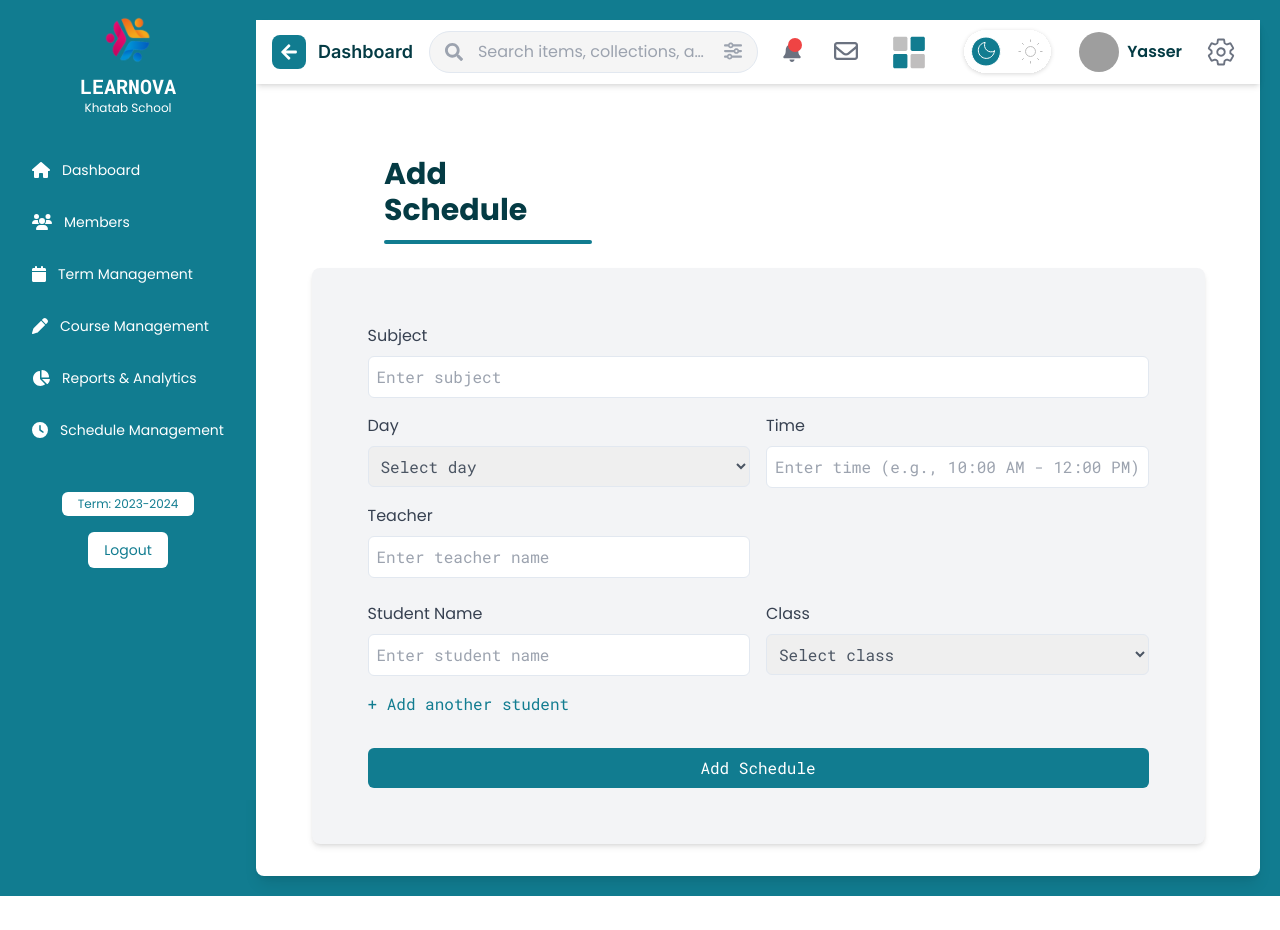
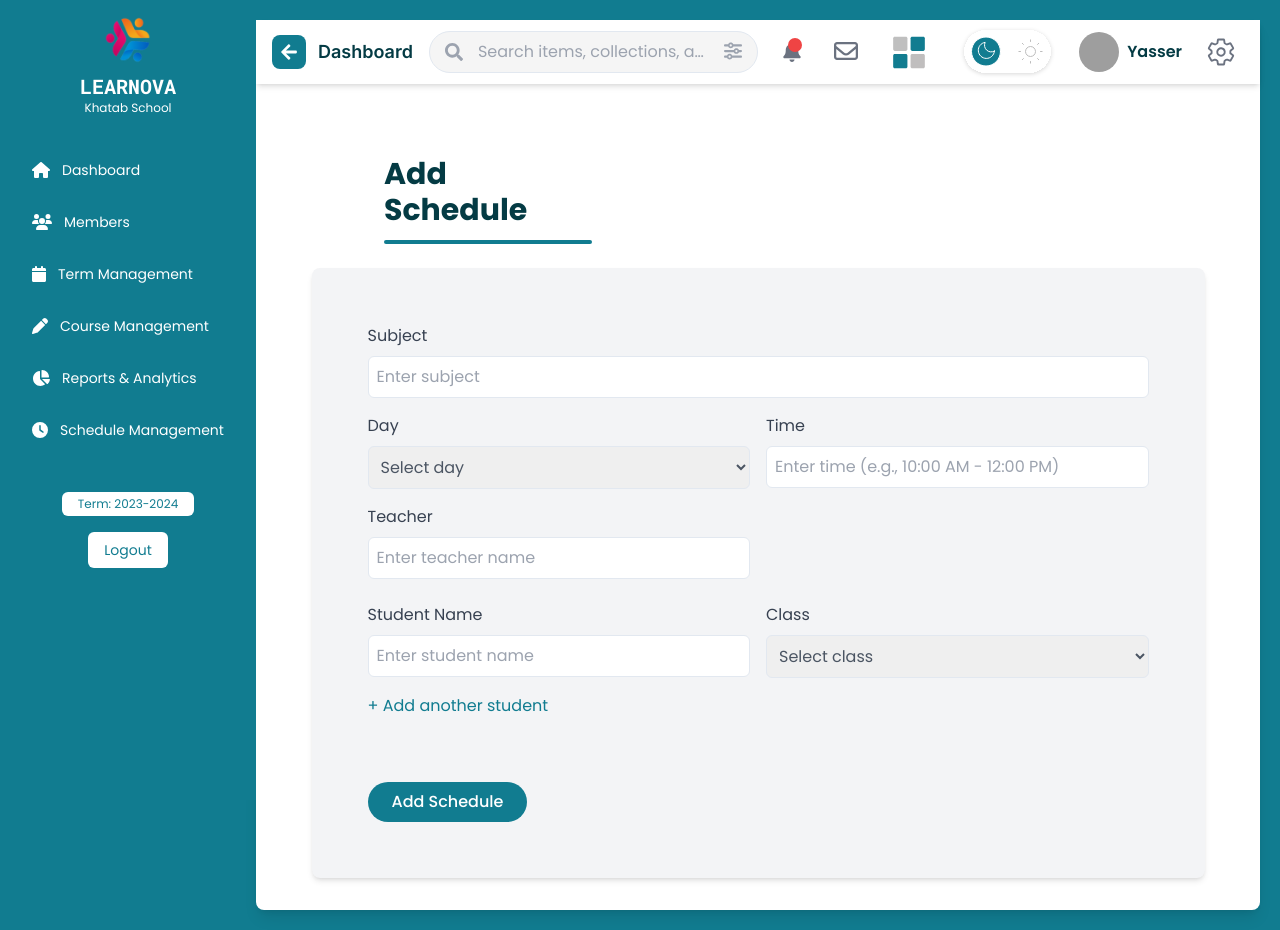
Before and after one commit to mhmodfrmwi/School-System, a React (Vite) app in the folder frontend/: page /students/scheduleform in a window 1280 px wide. Before the commit the page ends 896 px from the top, so only its background shows below. Built offline with nearby package versions, Linux system fonts and the light colour scheme; grey boxes are pictures that could not be loaded.

Commit message:
route schadule

```diff
--- a/frontend/src/Features/Admin/components/Parents/parentForm.jsx
+++ b/frontend/src/Features/Admin/components/Parents/parentForm.jsx
@@ -189,7 +189,7 @@ function ParentForm() {
           <div className="mt-8">
             <button
               type="submit"
-              className="w-full p-2 bg-[#117C90] text-white rounded-md hover:bg-[#043B44]"
+              className="mt-8 rounded-3xl bg-[#117C90] px-6 py-2 font-poppins font-medium text-white hover:bg-[#117C90]"
             >
               Add Parent
             </button>
--- a/frontend/src/Features/Admin/components/Schedule/scheduleForm.jsx
+++ b/frontend/src/Features/Admin/components/Schedule/scheduleForm.jsx
@@ -62,7 +62,7 @@ function ScheduleForm() {
               name="subject"
               value={formData.subject}
               onChange={handleChange}
-              className="w-full p-2 border rounded-md text-gray-600 focus:outline-none focus:ring-2 focus:ring-[#117C90]"
+              className="w-full p-2 border font-poppins rounded-md text-gray-600 focus:outline-none focus:ring-2 focus:ring-[#117C90]"
               placeholder="Enter subject"
               required
             />
@@ -77,7 +77,7 @@ function ScheduleForm() {
                 name="day"
                 value={formData.day}
                 onChange={handleChange}
-                className="w-full p-2 border rounded-md text-gray-600 focus:outline-none focus:ring-2 focus:ring-[#117C90]"
+                className="w-full p-2 border font-poppins rounded-md text-gray-600 focus:outline-none focus:ring-2 focus:ring-[#117C90]"
               >
                 <option value="" disabled>
                   Select day
@@ -98,7 +98,7 @@ function ScheduleForm() {
                 name="time"
                 value={formData.time}
                 onChange={handleChange}
-                className="w-full p-2 border rounded-md text-gray-600 focus:outline-none focus:ring-2 focus:ring-[#117C90]"
+                className="w-full p-2 font-poppins border rounded-md text-gray-600 focus:outline-none focus:ring-2 focus:ring-[#117C90]"
                 placeholder="Enter time (e.g., 10:00 AM - 12:00 PM)"
                 required
               />
@@ -107,7 +107,7 @@ function ScheduleForm() {
 
           <div className="grid grid-cols-1 gap-4 md:grid-cols-2 mt-4">
             <div>
-              <label className="block mb-2 font-poppins text-gray-700">
+              <label className="block font-poppins mb-2 font-poppins text-gray-700">
                 Teacher
               </label>
               <input
@@ -115,7 +115,7 @@ function ScheduleForm() {
                 name="teacher"
                 value={formData.teacher}
                 onChange={handleChange}
-                className="w-full p-2 border rounded-md text-gray-600 focus:outline-none focus:ring-2 focus:ring-[#117C90]"
+                className="w-full p-2 border font-poppins rounded-md text-gray-600 focus:outline-none focus:ring-2 focus:ring-[#117C90]"
                 placeholder="Enter teacher name"
                 required
               />
@@ -130,7 +130,7 @@ function ScheduleForm() {
                 className="grid grid-cols-1 gap-4 md:grid-cols-2 mt-4"
               >
                 <div>
-                  <label className="block mb-2 font-poppins text-gray-700">
+                  <label className="block mb-2 font-poppins font-poppins text-gray-700">
                     Student Name
                   </label>
                   <input
@@ -138,7 +138,7 @@ function ScheduleForm() {
                     name="studentName"
                     value={student.studentName}
                     onChange={(e) => handleStudentChange(index, e)}
-                    className="w-full p-2 border rounded-md text-gray-600 focus:outline-none focus:ring-2 focus:ring-[#117C90]"
+                    className="w-full p-2 border font-poppins rounded-md text-gray-600 focus:outline-none focus:ring-2 focus:ring-[#117C90]"
                     placeholder="Enter student name"
                     required
                   />
@@ -151,7 +151,7 @@ function ScheduleForm() {
                     name="studentClass"
                     value={student.studentClass}
                     onChange={(e) => handleStudentChange(index, e)}
-                    className="w-full p-2 border rounded-md text-gray-600 focus:outline-none focus:ring-2 focus:ring-[#117C90]"
+                    className="w-full p-2 border font-poppins rounded-md text-gray-600 focus:outline-none focus:ring-2 focus:ring-[#117C90]"
                   >
                     <option value="" disabled>
                       Select class
@@ -166,7 +166,7 @@ function ScheduleForm() {
             <button
               type="button"
               onClick={addStudent}
-              className="mt-4 text-[#117C90] hover:underline"
+              className="mt-4 font-poppins text-[#117C90] hover:underline"
             >
               + Add another student
             </button>
@@ -176,7 +176,7 @@ function ScheduleForm() {
           <div className="mt-8">
             <button
               type="submit"
-              className="w-full p-2 bg-[#117C90] text-white rounded-md hover:bg-[#043B44]"
+              className="mt-8 rounded-3xl bg-[#117C90] px-6 py-2 font-poppins font-medium text-white hover:bg-[#117C90]"
             >
               Add Schedule
             </button>
--- a/frontend/src/Features/Admin/components/Schedule/scheduleHeader.jsx
+++ b/frontend/src/Features/Admin/components/Schedule/scheduleHeader.jsx
@@ -31,7 +31,7 @@ const ScheduleHeader = ({ onSearchChange, onFilterChange }) => {
           </button>
 
           <NavLink
-            to="/schedule/form"
+            to="/students/scheduleform"
             className="rounded-md bg-[#117C90] px-4 py-2 font-poppins text-xs text-white transition hover:bg-[#0E6B7A] sm:text-sm"
           >
             Add Schedule
--- a/frontend/src/Features/Admin/components/Sidebar.jsx
+++ b/frontend/src/Features/Admin/components/Sidebar.jsx
@@ -19,14 +19,10 @@ const Sidebar = () => {
   const menuItems = [
     { label: "Dashboard", icon: faHome, href: "#dashboard" },
     { label: "Members", icon: faUsers, href: "/students/BasicForm" },
-    { label: "Term Management", icon: faCalendar, href: "#term-management" },
+    { label: "Term Management", icon: faCalendar, href: "/students/allTerms" },
     { label: "Course Management", icon: faPen, href: "#course-management" },
     { label: "Reports & Analytics", icon: faChartPie, href: "#reports" },
-    {
-      label: "Schedule Management",
-      icon: faClock,
-      href: "#schedule-management",
-    },
+    { label: "Schedule Management", icon: faClock, href: "students/allschedules" },
   ];
 
   return (
--- a/frontend/src/Features/Admin/components/Terms/TermList.jsx
+++ b/frontend/src/Features/Admin/components/Terms/TermList.jsx
@@ -3,7 +3,7 @@ import { useSelector, useDispatch } from "react-redux";
 import { removeTerm, fetchTerms, editTermAsync } from "../AdminRedux/termSlice";
 import { FontAwesomeIcon } from "@fortawesome/react-fontawesome";
 import { faPen, faTrash } from "@fortawesome/free-solid-svg-icons";
-import TermHeader from "./TermHeader"; // Import the TermHeader component
+import TermHeader from "../Terms/TermHeader"; // Import the TermHeader component
 
 const TermList = () => {
   const { terms, status, message } = useSelector((state) => state.terms);
@@ -66,7 +66,7 @@ const TermList = () => {
 
   return (
     <div className="mx-auto px-4 lg:px-0">
-      <TermHeader /> {/* Include TermHeader component */}
+      <TermHeader  /> {/* Include TermHeader component */}
 
       {message && (
         <div className="mb-4 mt-6 rounded-lg border-l-4 border-green-500 bg-green-100 p-3 text-green-800 shadow-md">
```
